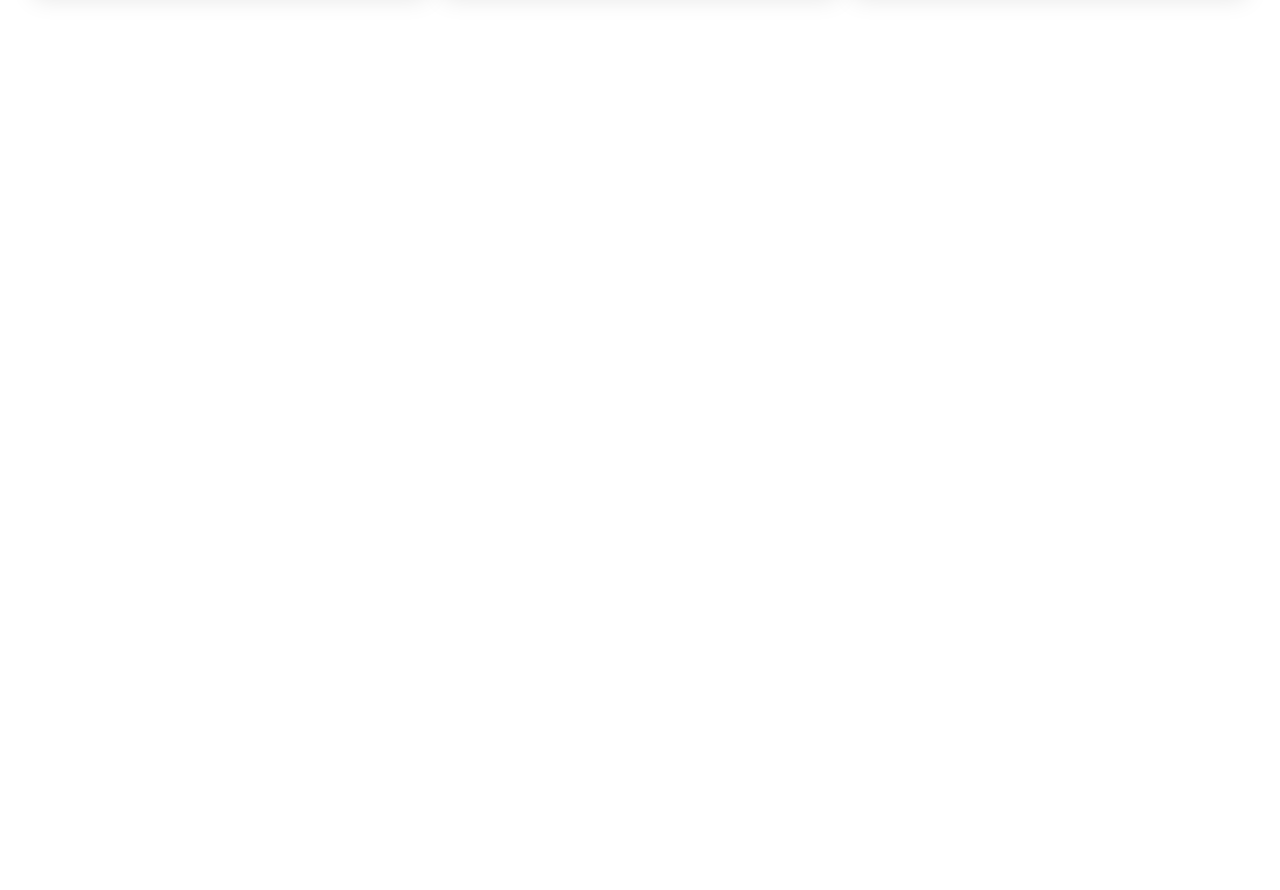
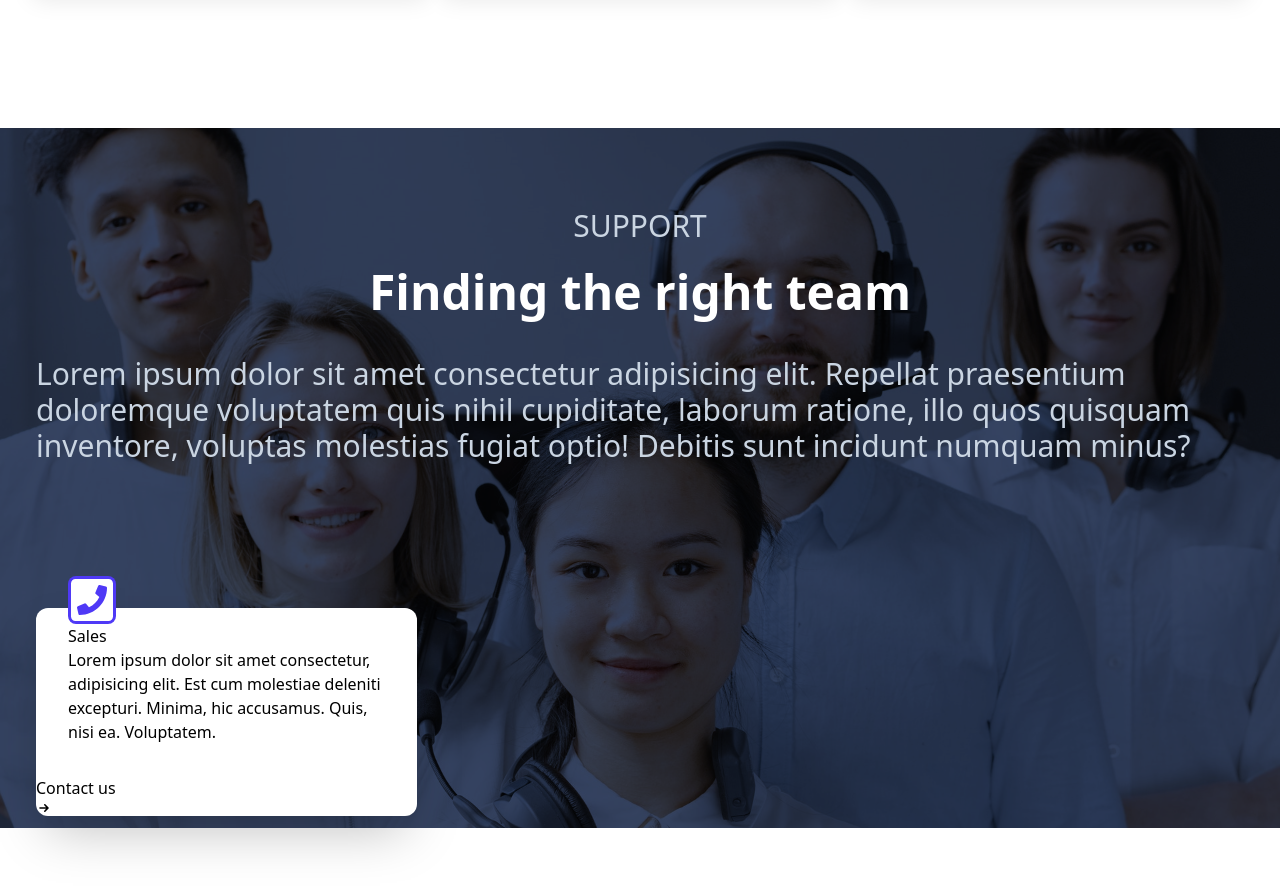
Before and after one commit to mohammad-reza99/nexa, a React (Vite) app: page / in a window 1280 px wide. Shown: the part 980-1870 px from the top of the page. Before the commit the page ends 1108 px from the top, so only its background shows below. Built offline with nearby package versions, Linux system fonts and the light colour scheme.

Commit message:
feat: add Support component for enhanced user assistance and layout; update Navbar icon sizes for better visibility

```diff
--- a/src/App.jsx
+++ b/src/App.jsx
@@ -3,6 +3,7 @@ import { useState } from "react";
 import Navbar from "./assets/components/Navbar";
 import Hero from "./assets/components/Hero";
 import Show from "./assets/components/Show";
+import Support from "./assets/components/Support";
 
 function App() {
   const [count, setCount] = useState(0);
@@ -12,6 +13,7 @@ function App() {
       <Navbar />
       <Hero />
       <Show />
+      <Support />
     </>
   );
 }
--- a/src/assets/components/Navbar.jsx
+++ b/src/assets/components/Navbar.jsx
@@ -27,9 +27,9 @@ const Navbar = () => {
         </div>
         <div className="md:hidden" onClick={handleClick}>
           {nav ? (
-            <IoCloseOutline className="w-5" />
+            <IoCloseOutline className="w-15" />
           ) : (
-            <IoMenuOutline className="w-5" />
+            <IoMenuOutline className="w-15" />
           )}
         </div>
       </div>
--- /dev/null
+++ b/src/assets/components/Support.jsx
@@ -0,0 +1,56 @@
+import React from "react";
+import { FaPhoneSquare } from "react-icons/fa";
+import { HiArrowSmRight } from "react-icons/hi";
+import { CgSmartphoneChip } from "react-icons/cg";
+import { TfiSupport } from "react-icons/tfi";
+import supportImg from "../image/support.jpg";
+
+const Support = () => {
+  return (
+    <div className=" w-full h-screen mt-24 ">
+      <div className=" w-full h-[700px] bg-gray-900/90 absolute">
+        <img
+          className="w-full h-full object-cover mix-blend-overlay"
+          src={supportImg}
+          alt="/"
+        />
+      </div>
+      <div className="max-w-[1240px] mx-auto text-white relative">
+        <div className="px-4 py-12">
+          <h2 className=" text-3xl pt-8 text-slate-300 uppercase text-center">
+            Support
+          </h2>
+          <h3 className="text-5xl font-bold py-6 text-center">
+            Finding the right team
+          </h3>
+          <p className="py-4 text-3xl text-slate-300">
+            Lorem ipsum dolor sit amet consectetur adipisicing elit. Repellat
+            praesentium doloremque voluptatem quis nihil cupiditate, laborum
+            ratione, illo quos quisquam inventore, voluptas molestias fugiat
+            optio! Debitis sunt incidunt numquam minus?
+          </p>
+        </div>
+        <div className=" grid grid-cols-1 lg:grid-cols-3 relative gap-x-8 gap-y-16 px-4 pt-12 sm:pt-20 text-black">
+          <div className="bg-white rounded-xl shadow-2xl">
+            <div className="p-8">
+              <FaPhoneSquare className="text-5xl bg-indigo-600 text-white rounded-lg mt-[-4rem]" />
+              <h3>Sales</h3>
+              <p>
+                Lorem ipsum dolor sit amet consectetur, adipisicing elit. Est
+                cum molestiae deleniti excepturi. Minima, hic accusamus. Quis,
+                nisi ea. Voluptatem.
+              </p>
+            </div>
+            <div>
+              <p>
+                Contact us <HiArrowSmRight />
+              </p>
+            </div>
+          </div>
+        </div>
+      </div>
+    </div>
+  );
+};
+
+export default Support;
```
